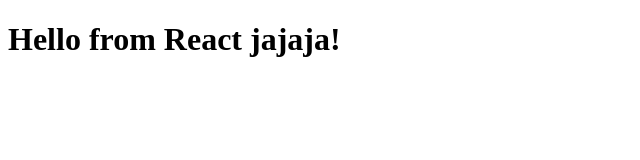
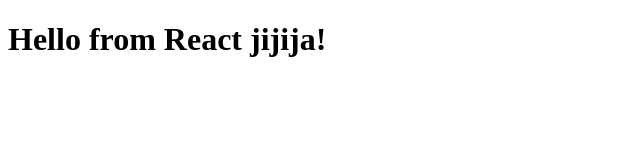
Before and after one commit to Patricio23051999/repo2-prueba-github-actions, a React (Create React App) app: page / in a window 1280 px wide. Shown: the top 160 px of the page, without its empty margins (0-640 px from the left). Built offline with nearby package versions, Linux system fonts and the light colour scheme.

Commit message:
Cambio sin importancia para monitorear comportamiento

```diff
--- a/src/App.js
+++ b/src/App.js
@@ -1,7 +1,7 @@
 import React from 'react';
 
 function App() {
-  return <h1>Hello from React jajaja!</h1>;
+  return <h1>Hello from React jijija!</h1>;
 }
 
 export default App;
```
